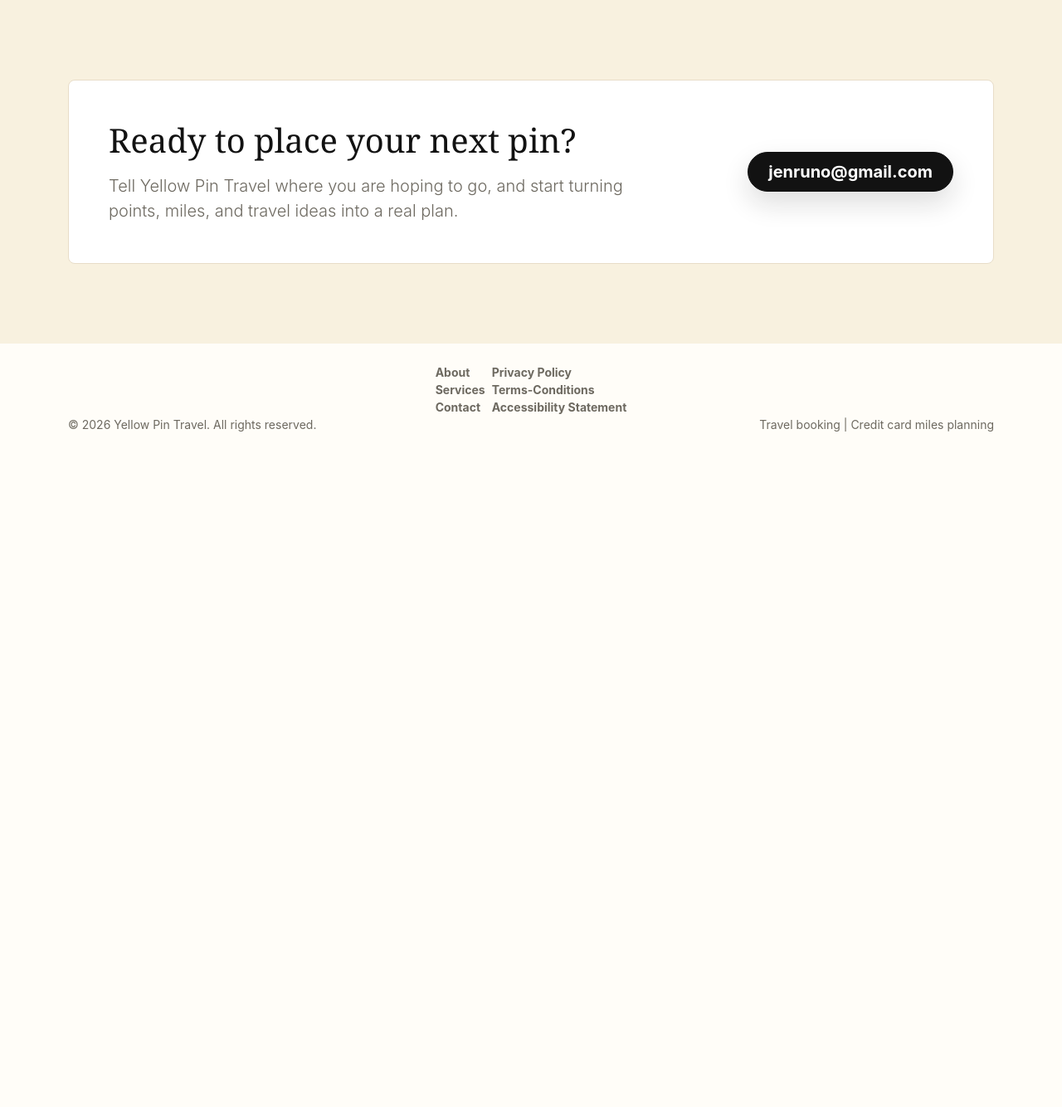
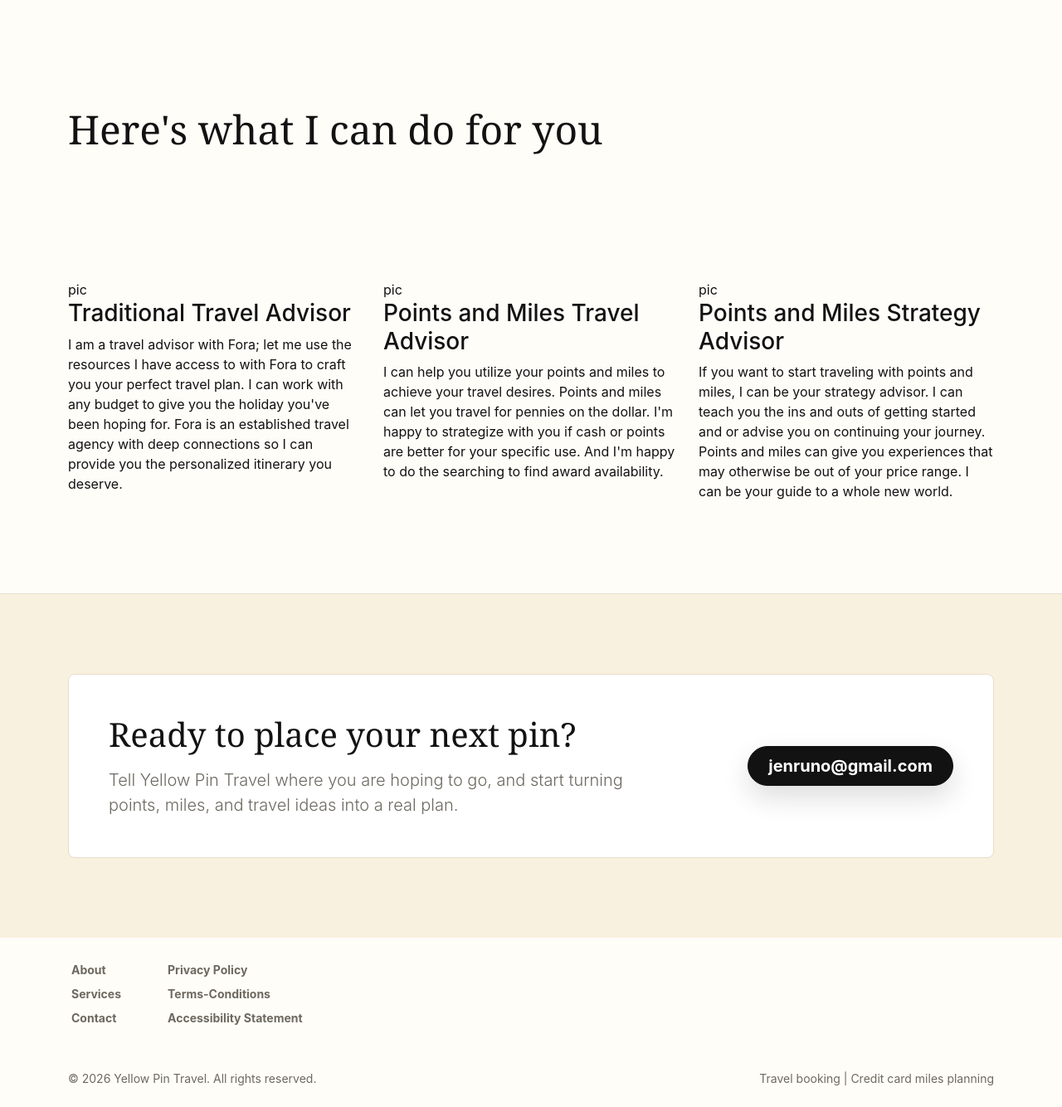
Before and after one commit to mspaits/yellow-pin-travel, a Flask app: page /services in a window 1280 px wide. Shown: the part 127-1461 px from the top of the page at 83% size. Before the commit the page ends 647 px from the top, so only its background shows below. Run offline with Flask 3, Linux system fonts and the light colour scheme.

Commit message:
Good looking services and privacy page so far

```diff
--- a/static/css/styles.css
+++ b/static/css/styles.css
@@ -69,20 +69,9 @@
       position: relative;
       overflow: hidden;
       min-height: calc(100vh - 84px);
-      background:
-        linear-gradient(rgba(18, 18, 18, 0.06) 1px, transparent 1px),
-        linear-gradient(90deg, rgba(18, 18, 18, 0.06) 1px, transparent 1px),
-        linear-gradient(135deg, #fffdf8 0%, #fff7df 48%, #ffffff 100%);
+      background: var(--ypt-paper);
       background-size: 76px 76px, 76px 76px, auto;
       border-bottom: 1px solid var(--ypt-line);
-    }
-
-    .hero::after {
-      content: "";
-      position: absolute;
-      inset: 0;
-      background: linear-gradient(to bottom, transparent 0%, rgba(255, 253, 248, 0.96) 92%);
-      pointer-events: none;
     }
 
     .hero .container {
@@ -118,6 +107,10 @@
       font-family: Georgia, "Times New Roman", serif;
       letter-spacing: 0;
     }
+
+    /*h3 {
+      min-height: 70px;
+    }*/
 
     .display-title {
       max-width: 760px;
--- a/templates/base.html
+++ b/templates/base.html
@@ -57,16 +57,16 @@
 
   <footer class="py-4">
 
-    <div class="container d-flex flex-column flex-md-row justify-content-center gap-2 small text-muted-ypt">
+    <div class="container d-flex flex-column flex-md-row justify-content-start gap-5 small text-muted-ypt pb-5">
       <div>
-          <a class="nav-link" href="/about">About</a>
-          <a class="nav-link" href="/services">Services</a>
-          <a class="nav-link" href="/contact">Contact</a>
+          <a class="nav-link p-1" href="/about">About</a>
+          <a class="nav-link p-1" href="/services">Services</a>
+          <a class="nav-link p-1" href="/contact">Contact</a>
       </div>
       <div>
-          <a class="nav-link" href="/privacy">Privacy Policy</a>
-          <a class="nav-link" href="/terms">Terms-Conditions</a>
-          <a class="nav-link" href="/accessibility">Accessibility Statement</a>
+          <a class="nav-link p-1" href="/privacy">Privacy Policy</a>
+          <a class="nav-link p-1" href="/terms">Terms-Conditions</a>
+          <a class="nav-link p-1" href="/accessibility">Accessibility Statement</a>
       </div>
     </div>
 
--- a/templates/services.html
+++ b/templates/services.html
@@ -2,6 +2,33 @@
 
 {% block body %}
 
+<section class="hero d-flex flex-column justify-content-center ">
+    <div class="container py-5">
+        <h2 class="display-5 py-5">Here's what I can do for you</h2>
+    </div>
+
+    <div class="container py-5">
+
+        <div class="row">
+            <div class="col-sm">
+                <div>pic</div>
+                <h3>Traditional Travel Advisor</h3>
+                <p class="pb-3">I am a travel advisor with Fora; let me use the resources I have access to with Fora to craft you your perfect travel plan. I can work with any budget to give you the holiday you've been hoping for. Fora is an established travel agency with deep connections so I can provide you the personalized itinerary you deserve.</p>
+            </div>
+            <div class="col-sm">
+                <div>pic</div>
+                <h3>Points and Miles Travel Advisor</h3>
+                <p class="pb-3">I can help you utilize your points and miles to achieve your travel desires. Points and miles can let you travel for pennies on the dollar. I'm happy to strategize with you if cash or points are better for your specific use. And I'm happy to do the searching to find award availability.</p>
+            </div>
+            <div class="col-sm">
+                <div>pic</div>
+                <h3>Points and Miles Strategy Advisor</h3>
+                <p class="pb-3">If you want to start traveling with points and miles, I can be your strategy advisor. I can teach you the ins and outs of getting started and or advise you on continuing your journey. Points and miles can give you experiences that may otherwise be out of your price range. I can be your guide to a whole new world.</p>
+            </div>
+        </div>
+    </div>
 
 
+</section>
+
 {% endblock %}
```
Also changed, not shown: templates/index.html (+2 -12 lines).
